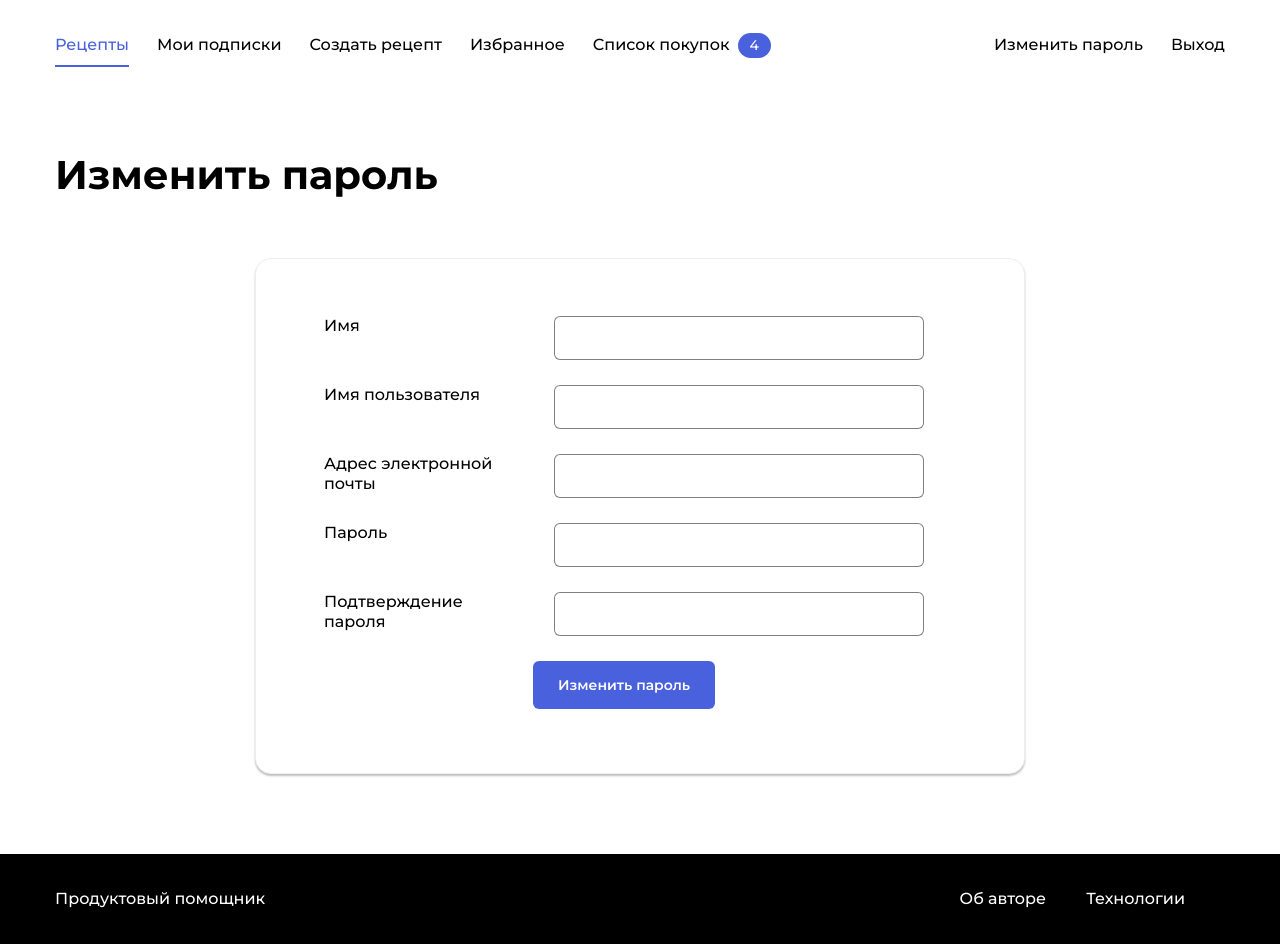
After one commit to Fr33vvay/foodgram-project, a Django app: template templates/registration/password_change_form.html in a window 1280 px wide. The commit adds this page. Run offline with Django 3.2, Linux system fonts and the light colour scheme; the template is opened without the code that fills it: values that come from a table or form of the project are taken from there, others are empty; some libraries are stand-ins or nearby versions.

Commit message:
добавил изменение пароля

```diff
--- a/templates/authorRecipe.html
+++ b/templates/authorRecipe.html
@@ -38,7 +38,7 @@
                 </li>
                 <li class="tags__item">
                     <a id="lunch" class="tags__checkbox tags__checkbox_style_green tags__checkbox_active" href="#"></a>
-                    <span for="lunch" class="tags__label">Обед</span>
+                    <label for="lunch" class="tags__label">Обед</label>
                 </li>
                 <li class="tags__item">
                     <a id="dinner" class="tags__checkbox tags__checkbox_style_purple tags__checkbox_active" href="#"></a>
@@ -110,6 +110,6 @@
 <script src="{% static 'js/components/Header.js' %}"></script>
 
 <script src="{% static 'js/api/Api.js' %}"></script>
-<script src="{% static 'authorRecipe.js'}"></script>
+<script src="{% static 'authorRecipe.js' %}"></script>
 </body>
 </html>
--- a/templates/indexAuth.html
+++ b/templates/indexAuth.html
@@ -22,7 +22,7 @@
 
               </ul>
               <ul class="nav__items list">
-                  <li class="nav__item"><a href="#" class="nav__link link">Изменить пароль</a></li>
+                  <li class="nav__item"><a href="{% url 'password_change' %}" class="nav__link link">Изменить пароль</a></li>
                   <li class="nav__item"><a href="{% url 'logout' %}" class="nav__link link">Выход</a></li>
               </ul>
           </div>
@@ -38,7 +38,7 @@
                 </li>
                 <li class="tags__item">
                     <a id="lunch" class="tags__checkbox tags__checkbox_style_green tags__checkbox_active" href="#"></a>
-                    <span for="lunch" class="tags__label">Обед</span>
+                    <label for="lunch" class="tags__label">Обед</label>
                 </li>
                 <li class="tags__item">
                     <a id="dinner" class="tags__checkbox tags__checkbox_style_purple tags__checkbox_active" href="#"></a>
@@ -104,6 +104,6 @@
 <script src="{% static 'js/components/Header.js' %}"></script>
 
 <script src="{% static 'js/api/Api.js' %}"></script>
-<script src="{% static 'indexAuth.js'}"></script>
+<script src="{% static 'indexAuth.js' %}"></script>
 </body>
 </html>
--- a/templates/indexNotAuth.html
+++ b/templates/indexNotAuth.html
@@ -34,7 +34,7 @@
                 </li>
                 <li class="tags__item">
                     <a id="lunch" class="tags__checkbox tags__checkbox_style_green tags__checkbox_active" href="#"></a>
-                    <span for="lunch" class="tags__label">Обед</span>
+                    <label for="lunch" class="tags__label">Обед</label>
                 </li>
                 <li class="tags__item">
                     <a id="dinner" class="tags__checkbox tags__checkbox_style_purple tags__checkbox_active" href="#"></a>
@@ -100,6 +100,6 @@
 <script src="{% static 'js/components/Header.js' %}"></script>
 
 <script src="{% static 'js/api/Api.js' %}"></script>
-<script src="{% static 'indexNotAuth.js'}"></script>
+<script src="{% static 'indexNotAuth.js' %}"></script>
 </body>
 </html>
--- /dev/null
+++ b/templates/registration/password_change_form.html
@@ -0,0 +1,72 @@
+<!doctype html>
+<html lang="en">
+{% load static %}
+<head>
+    <meta charset="UTF-8">
+    <meta name="viewport"
+          content="width=device-width, user-scalable=no, initial-scale=1.0, maximum-scale=1.0, minimum-scale=1.0">
+    <meta http-equiv="X-UA-Compatible" content="ie=edge">
+    <title>Изменить пароль</title>
+    <link rel="stylesheet" href="{% static 'pages/form.css' %}">
+</head>
+<body class="body">
+
+  <header class="header">
+      <nav class="nav">
+          <div class="nav__container container">
+              <ul class="nav__items list">
+                  <li class="nav__item nav__item_active"><a href="{% url 'index' %}" class="nav__link link">Рецепты</a></li>
+                  <li class="nav__item"><a href="#" class="nav__link link">Мои подписки</a></li>
+                  <li class="nav__item"><a href="#" class="nav__link link">Создать рецепт</a></li>
+                  <li class="nav__item"><a href="#" class="nav__link link">Избранное</a></li>
+                  <li class="nav__item"><a href="#" class="nav__link link">Список покупок</a> <span class="badge badge_style_blue nav__badge" id="counter">4</span></li>
+
+              </ul>
+              <ul class="nav__items list">
+                  <li class="nav__item"><a href="#" class="nav__link link">Изменить пароль</a></li>
+                  <li class="nav__item"><a href="{% url 'logout' %}" class="nav__link link">Выход</a></li>
+              </ul>
+          </div>
+      </nav>
+  </header>
+<main class="main container">
+    <div class="main__header">
+        <h1 class="main__title">Изменить пароль</h1>
+    </div>
+    <div class="form-container">
+        <form class="form" method="post">
+            {% csrf_token %}
+            {% for field in form %}
+            <div class="form__group">
+                <label for="{{ field.id_for_label }}"
+                       class="form__label">{{ field.label }}
+                </label>
+                <div class="form__field-group">
+                    <input type="{{ field.widget_type }}"
+                           name="{{ field.html_name }}"
+                           id="{{ field.id_for_label }}"
+                           class="form__input"
+                           required>
+                    <span class="form__error">{{ field.errors }}</span>
+                </div>
+            </div>
+            {% endfor %}
+                <div class="form__footer">
+                    <button class="button button_style_blue">Изменить пароль</button>
+                </div>
+        </form>
+    </div>
+
+
+</main>
+<footer class="footer">
+    <div class="footer__container container">
+        <a href="{% url 'index' %}" class="footer__brand link">Продуктовый помощник</a>
+        <ul class="footer__items">
+            <li class="footer__item"><a href="#" class="footer__link link">Об авторе </a></li>
+            <li class="footer__item"><a href="#" class="footer__link link">Технологии</a></li>
+        </ul>
+    </div>
+</footer>
+</body>
+</html>
```
Also changed, not shown: templates/changePassword.html (deleted, +0 -80 lines), templates/registration/password_change_done.html (added, +47 -0 lines).
